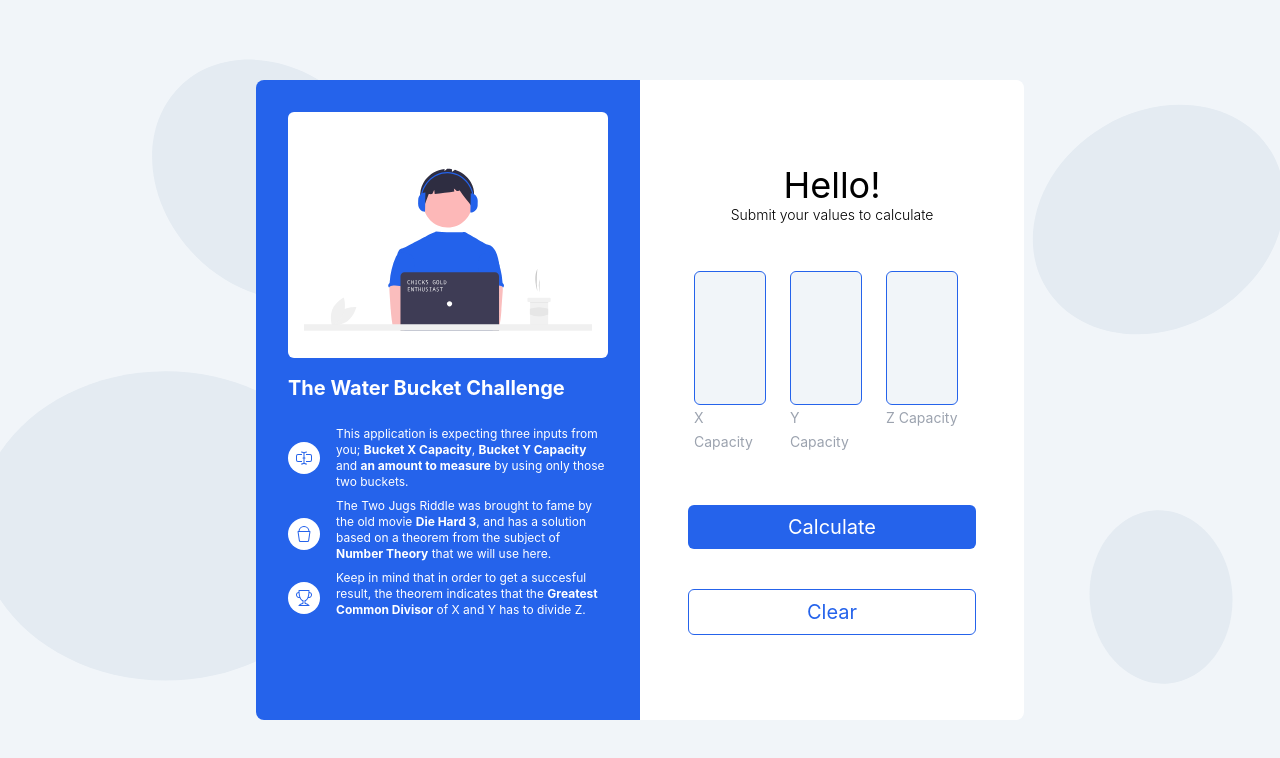
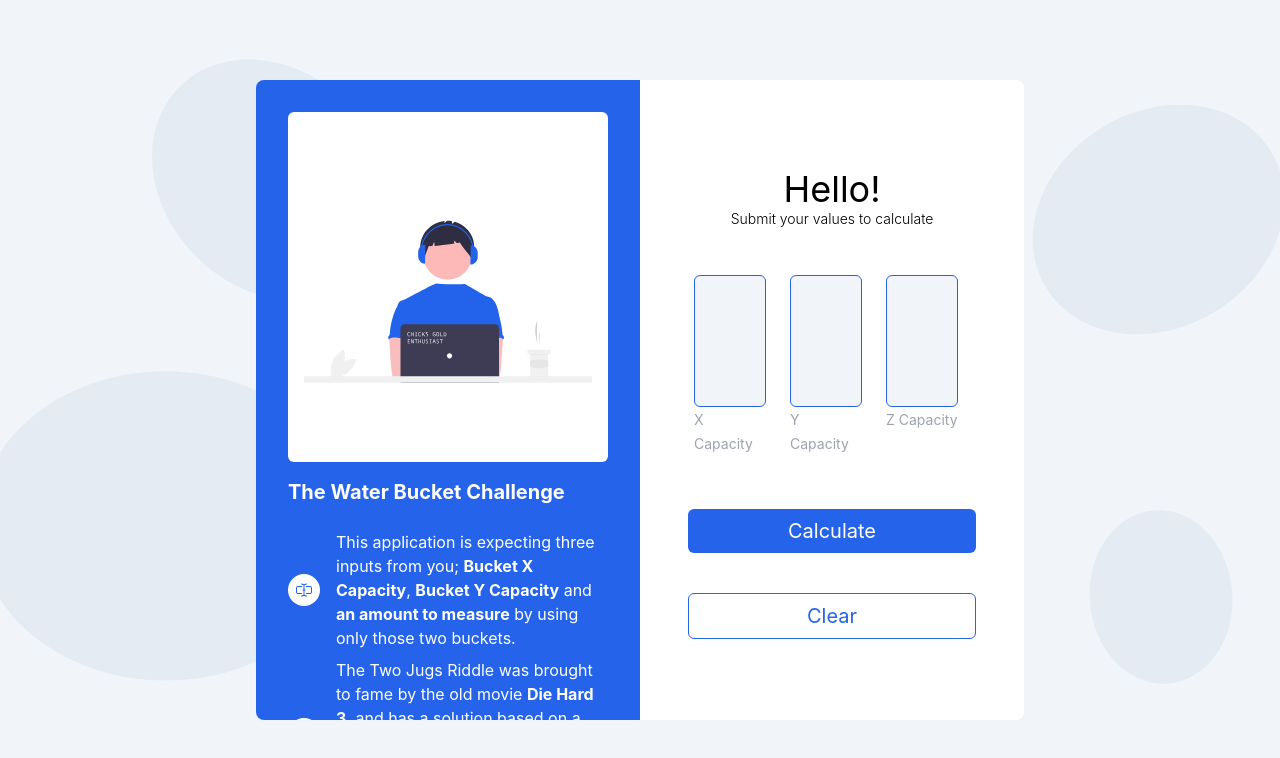
Before and after one commit to Jaydotcom27/WaterBuckets, a React (Create React App) app: page / in a window 1280 px wide. Shown: the top 758 px of the page. Built offline with nearby package versions, Linux system fonts and the light colour scheme.

Commit message:
added simple responsive design and parsed string numbers to correct data type on algorithm

```diff
--- a/public/index.html
+++ b/public/index.html
@@ -2,7 +2,7 @@
 <html lang="en">
   <head>
     <meta charset="utf-8" />
-    <link rel="icon" href="%PUBLIC_URL%/favicon.ico" />
+    <link rel="icon" href="https://chicksgold.com/home/diamond-circle.svg" />
     <meta name="viewport" content="width=device-width, initial-scale=1" />
     <meta name="theme-color" content="#000000" />
     <meta
@@ -24,7 +24,7 @@
       work correctly both with client-side routing and a non-root public URL.
       Learn how to configure a non-root public URL by running `npm run build`.
     -->
-    <title>React App</title>
+    <title>Challenge | Two Water Buckets</title>
   </head>
   <body>
     <noscript>You need to enable JavaScript to run this app.</noscript>
--- a/src/components/BucketsForm.js
+++ b/src/components/BucketsForm.js
@@ -24,7 +24,7 @@ function BucketsForm() {
   const handleInput = function (e) {
     setBucketValues({
       ...bucketValues,
-      [e.target.name]: e.target.value,
+      [e.target.name]: parseInt(e.target.value),
     });
   };
 
@@ -44,7 +44,7 @@ function BucketsForm() {
     },[optimalSteps]);
 
   return (
-    <div className="flex w-3/5 h-4/5 rounded-lg z-10">
+    <div className="flex flex-col w-3/5 h-4/5 rounded-lg z-10 max-w-6xl xl:flex-row">
       <div className="w-1/2 h-full bg-blue-600 rounded-l-lg flex flex-col overflow-y-scroll items-center">
         {triggerAnim === true ? (
           <Lottie
@@ -63,18 +63,17 @@ function BucketsForm() {
         {optimalSteps.length !== 0 && !triggerAnim && optimalSteps[0] !== "Error" ? (
           <div className="w-full">
             {optimalSteps.map((step) => (
-              <div className="w-full px-8 py-4">
+              <div className="w-full px-8 py-4" key={step.Step}>
                 <span className="text-sm font-bold text-white ">
                   Step {step.Step + 1}
                 </span>
                 <BucketPair
-                  key={step.Step}
                   action={step.Action}
                   bucket1={step.Bucket1}
                   bucket2={step.Bucket2}
                   bucket1Capacity={bucketValues.XValue}
                   bucket2Capacity={bucketValues.YValue}
-                ></BucketPair>
+                />
               </div>
             ))}
           </div>
@@ -88,7 +87,7 @@ function BucketsForm() {
       </div>
       <div className="w-1/2 bg-white rounded-r-lg flex flex-col items-center justify-center">
         <div className="flex flex-col items-center">
-          <span className="text-4xl">Hello!</span>
+          <span className="text-4xl mt-2">Hello!</span>
           <span className="text-sm font-light mb-10">
             Submit your values to calculate
           </span>
@@ -98,7 +97,7 @@ function BucketsForm() {
             <div className="w-full h-full mr-3 p-1.5">
               <input
                 onChange={handleInput}
-                className="bg-slate-100 w-full h-full mr-3 p-1.5 border border-blue-600 rounded-md text-6xl text-center text-blue-600"
+                className="bg-slate-100 w-full h-full mr-3 p-1.5 border border-blue-600 rounded-md text-xl xl:text-3xl 2xl:text-6xl  text-center text-blue-600"
                 type="number"
                 name="XValue"
               ></input>
@@ -107,7 +106,7 @@ function BucketsForm() {
             <div className="w-full h-full mr-3 p-1.5">
               <input
                 onChange={handleInput}
-                className="bg-slate-100 w-full h-full mr-3 p-1.5 border border-blue-600 rounded-md text-6xl text-center text-blue-600"
+                className="bg-slate-100 w-full h-full mr-3 p-1.5 border border-blue-600 rounded-md text-xl xl:text-3xl 2xl:text-6xl  text-center text-blue-600"
                 type="number"
                 name="YValue"
               ></input>
@@ -116,7 +115,7 @@ function BucketsForm() {
             <div className="w-full h-full mr-3 p-1.5">
               <input
                 onChange={handleInput}
-                className="bg-slate-100 w-full h-full mr-3 p-1.5 border border-blue-600 rounded-md text-6xl text-center text-blue-600"
+                className="bg-slate-100 w-full h-full mr-3 p-1.5 border border-blue-600 rounded-md text-xl xl:text-3xl 2xl:text-6xl  text-center text-blue-600"
                 type="number"
                 name="ZValue"
               ></input>
--- a/src/components/InformationalBox.js
+++ b/src/components/InformationalBox.js
@@ -6,7 +6,7 @@ import { BsInputCursorText, BsBucket, BsTrophy } from "react-icons/bs";
 const InformationalBox = () => {
   return (
     <div className="p-8 h-full">
-        <div className="bg-white w-full p-4 h-1/2 rounded-md mb-4">
+        <div className="bg-white w-full p-4 h-1/2 rounded-md mb-4 hidden xl:block">
             <Lottie
             loop
             animationData={Coder}
@@ -26,7 +26,7 @@ const InformationalBox = () => {
                 <div className="flex justify-center items-center text-blue-600 bg-white w-fit rounded-full p-2 mr-4">
                     <BsInputCursorText />
                 </div>
-                <span className="text-left text-white  text-xs my-2">
+                <span className="text-left text-white  text-md my-2">
                     This application is expecting three inputs from you;{" "}
                     <span className="font-bold">Bucket X Capacity</span>,{" "}
                     <span className="font-bold">Bucket Y Capacity</span> and{" "}
@@ -38,7 +38,7 @@ const InformationalBox = () => {
                 <div className="flex justify-center items-center text-blue-600 bg-white w-fit rounded-full p-2 mr-4">
                     <BsBucket />
                 </div>
-                <span className="text-left text-white text-xs mb-2">
+                <span className="text-left text-white text-md mb-2">
                     The Two Jugs Riddle was brought to fame by the old movie{" "}
                     <span className="font-bold">Die Hard 3</span>, and has a
                     solution based on a theorem from the subject of{" "}
@@ -50,7 +50,7 @@ const InformationalBox = () => {
                 <div className="flex justify-center items-center text-blue-600 bg-white w-fit rounded-full p-2 mr-4">
                     <BsTrophy />
                 </div>
-                <span className="text-left text-white text-xs mb-2">
+                <span className="text-left text-white text-md mb-2">
                     Keep in mind that in order to get a succesful result, the
                     theorem indicates that the{" "}
                     <span className="font-bold">
--- a/src/resources/functions/BucketTranfers.js
+++ b/src/resources/functions/BucketTranfers.js
@@ -13,11 +13,11 @@ export function getHappyPath(x, y, z) {
 
   if (greaterThan(z,y)) return ["Error", "Z (goal) can't be greater than Y and X, not possible to measure"];
 
-  if (x == 0 || y == 0 || z == 0) return ["Error", "Lookout for 0 values or symbols"];
+  if (x === 0 || y === 0 || z === 0) return ["Error", "Lookout for 0 values or symbols"];
 
   if (x < 0 || y < 0 || z < 0) return ["Error", "Lookout for negative values"];
 
-  if (z % gcd(y, x) != 0) return ["Error", "The Greatest Common Divisor of X and Y doesn't divide Z"];
+  if (z % gcd(y, x) !== 0) return ["Error", "The Greatest Common Divisor of X and Y doesn't divide Z"];
 
   var history1 = pour(y, x, z, "y", "x");
   var history2 = pour(x, y, z, "x", "y");
@@ -40,7 +40,7 @@ export function pour(fromCap, toCap, z, fromVar, toVar) {
 
   steps.push({ Step: steps.length, Action: "Fill", Bucket1: fromVar });
 
-  while (from != z && to != z) {
+  while (from !== z && to !== z) {
     var temp = Math.min(from, toCap - to);
 
     to += temp;
@@ -53,14 +53,14 @@ export function pour(fromCap, toCap, z, fromVar, toVar) {
       Bucket2: toVar,
     });
 
-    if (from == z || to == z) break;
+    if (from === z || to === z) break;
 
-    if (from == 0) {
+    if (from === 0) {
       from = fromCap;
       steps.push({ Step: steps.length, Action: "Fill", Bucket1: fromVar });
     }
 
-    if (to == toCap) {
+    if (to === toCap) {
       to = 0;
       steps.push({ Step: steps.length, Action: "Dump", Bucket1: toVar });
     }
--- a/src/resources/functions/MathHelpers.js
+++ b/src/resources/functions/MathHelpers.js
@@ -1,5 +1,5 @@
 export function greaterThan(x,y) {
     var maxValue = Math.max(x,y)
-    if (x == maxValue && y != maxValue) return true
+    if (x === maxValue && y !== maxValue) return true
     return false
 }
```
